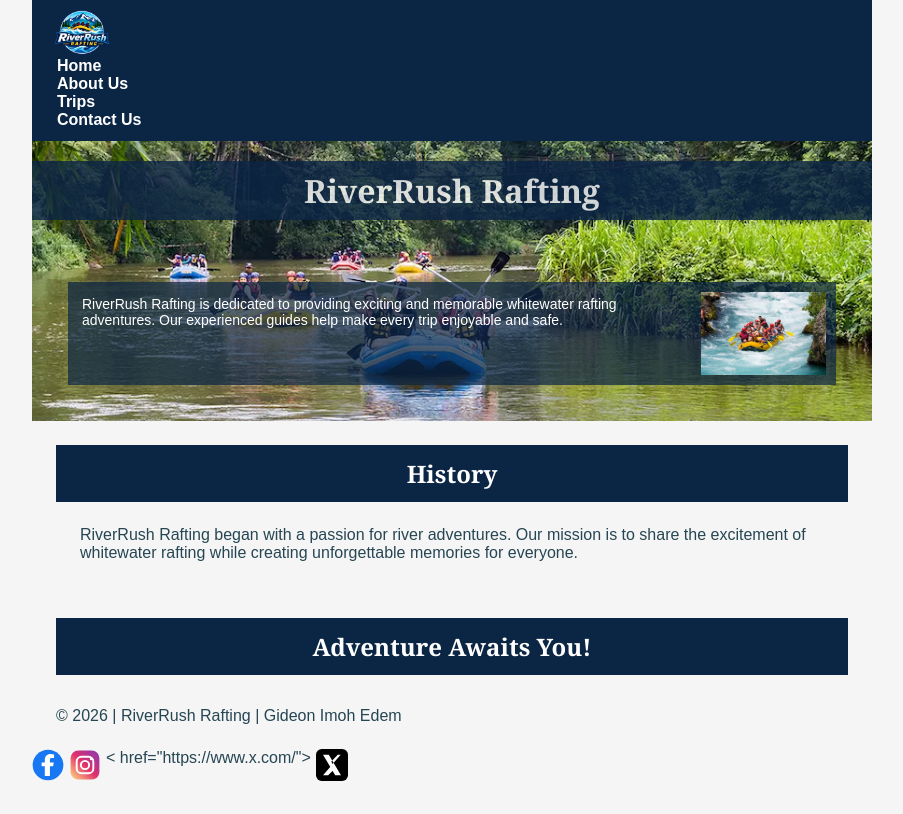
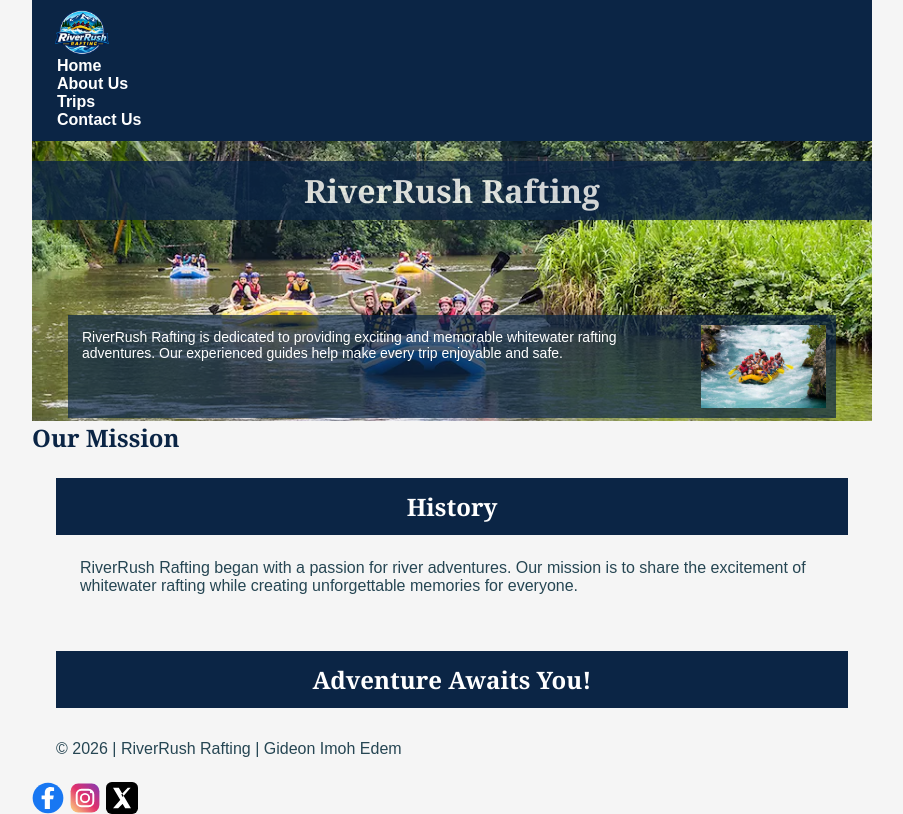
Before and after one commit to gideonimoh309-svg/wdd130, a plain HTML site: page wwr/about.html in a window 1280 px wide. Shown: the whole page, without its empty margins (188-1091 px from the left). Drawn offline with Linux system fonts and the light colour scheme.

Commit message:
fix html error

```diff
--- a/wwr/about.html
+++ b/wwr/about.html
@@ -25,6 +25,7 @@
         <div class="hero">
             <img src="images/rafting-hero.webp" alt="People enjoying  a rafting adventure on a river">
             <h1>RiverRush Rafting</h1>
+            <h2>Our Mission</h2>
 
             <article>
                 <img src="images/rafting-client.jpg" alt="Happy customers enjoying a whitewater rafting adventure">
@@ -48,8 +49,8 @@
                 <img src="images/facebook.svg" alt="Facebook"></a>
             <a href="https://www.instagram.com/">
                 <img src="images/instagram.svg" alt="instagram"></a>
-            < href="https://www.x.com/">
-                <img src="images/x-social-media-icon.svg" alt="X social media">
+            <a href="https://www.x.com/">
+                <img src="images/x-social-media-icon.svg" alt="X social media"></a>
         </nav>
     </footer>
 </body>
```
